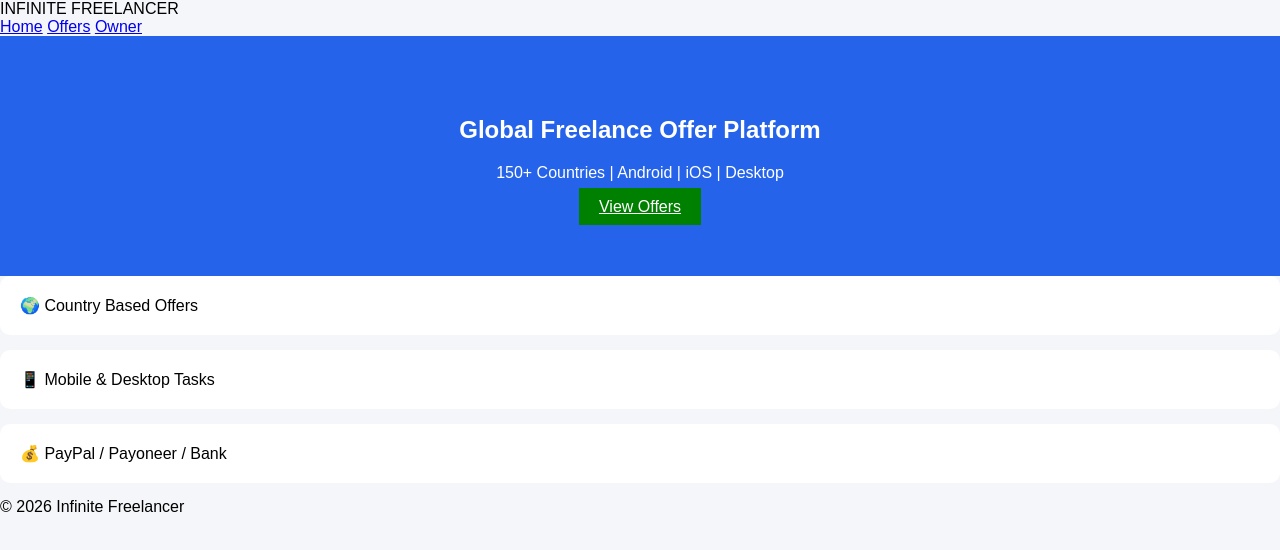
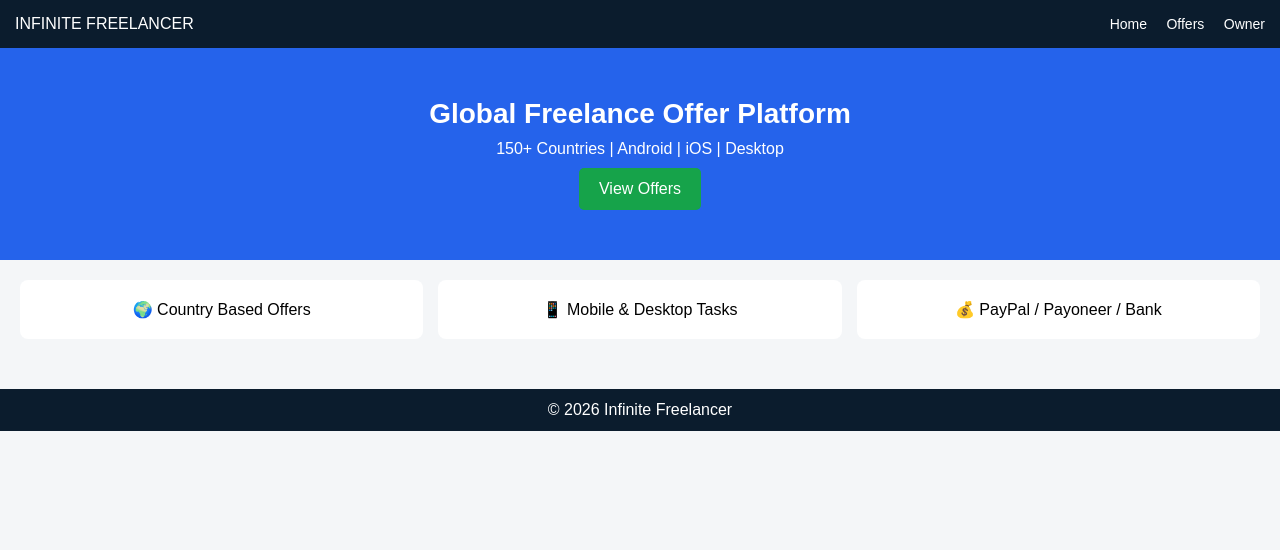
Before and after one commit to weblixbzw-ctrl/INFINITEFREELANCER, a plain HTML site: page index.html in a window 1280 px wide. Drawn offline with Linux system fonts and the light colour scheme; files whose address does not match are found by name.

Commit message:
Update style.css

```diff
--- a/css/style.css
+++ b/css/style.css
@@ -1,54 +1,99 @@
-body {
+* {
   margin: 0;
+  padding: 0;
+  box-sizing: border-box;
   font-family: Arial, sans-serif;
-  background: #f4f6f9;
 }
 
-.navbar {
-  background: #0f172a;
+body {
+  background: #f4f6f8;
+}
+
+/* Header */
+header {
+  background: #0b1c2d;
   color: white;
   padding: 15px;
   display: flex;
   justify-content: space-between;
+  align-items: center;
 }
 
-.navbar a {
+header nav a {
   color: white;
   margin-left: 15px;
+  text-decoration: none;
+  font-size: 14px;
 }
 
+/* Hero */
 .hero {
   background: #2563eb;
   color: white;
-  padding: 60px;
+  padding: 50px 20px;
   text-align: center;
 }
 
-.container {
-  padding: 30px;
+.hero h1 {
+  font-size: 28px;
+}
+
+.hero p {
+  margin: 10px 0;
+}
+
+.btn {
+  display: inline-block;
+  background: #16a34a;
+  padding: 12px 20px;
+  color: white;
+  text-decoration: none;
+  border-radius: 5px;
+}
+
+/* Features */
+.features {
+  display: grid;
+  grid-template-columns: repeat(auto-fit, minmax(220px, 1fr));
+  gap: 15px;
+  padding: 20px;
 }
 
 .card {
   background: white;
   padding: 20px;
-  border-radius: 10px;
-  margin-bottom: 15px;
+  border-radius: 8px;
+  text-align: center;
 }
 
-.btn {
-  padding: 10px 20px;
-  background: green;
-  color: white;
-  border: none;
-  cursor: pointer;
+/* Pages */
+.page {
+  padding: 20px;
 }
 
-.blue { background: #2563eb; }
-.red { background: #ef4444; }
+.offer {
+  background: white;
+  padding: 15px;
+  margin-top: 10px;
+  border-radius: 6px;
+}
 
-.footer {
+/* Footer */
+footer {
+  background: #0b1c2d;
+  color: white;
   text-align: center;
-  padding: 15px;
-  background: #0f172a;
-  color: white;
+  padding: 12px;
+  margin-top: 30px;
+}
+
+/* MOBILE */
+@media (max-width: 600px) {
+  header {
+    flex-direction: column;
   }
+
+  header nav {
+    margin-top: 10px;
+  }
+}
```
